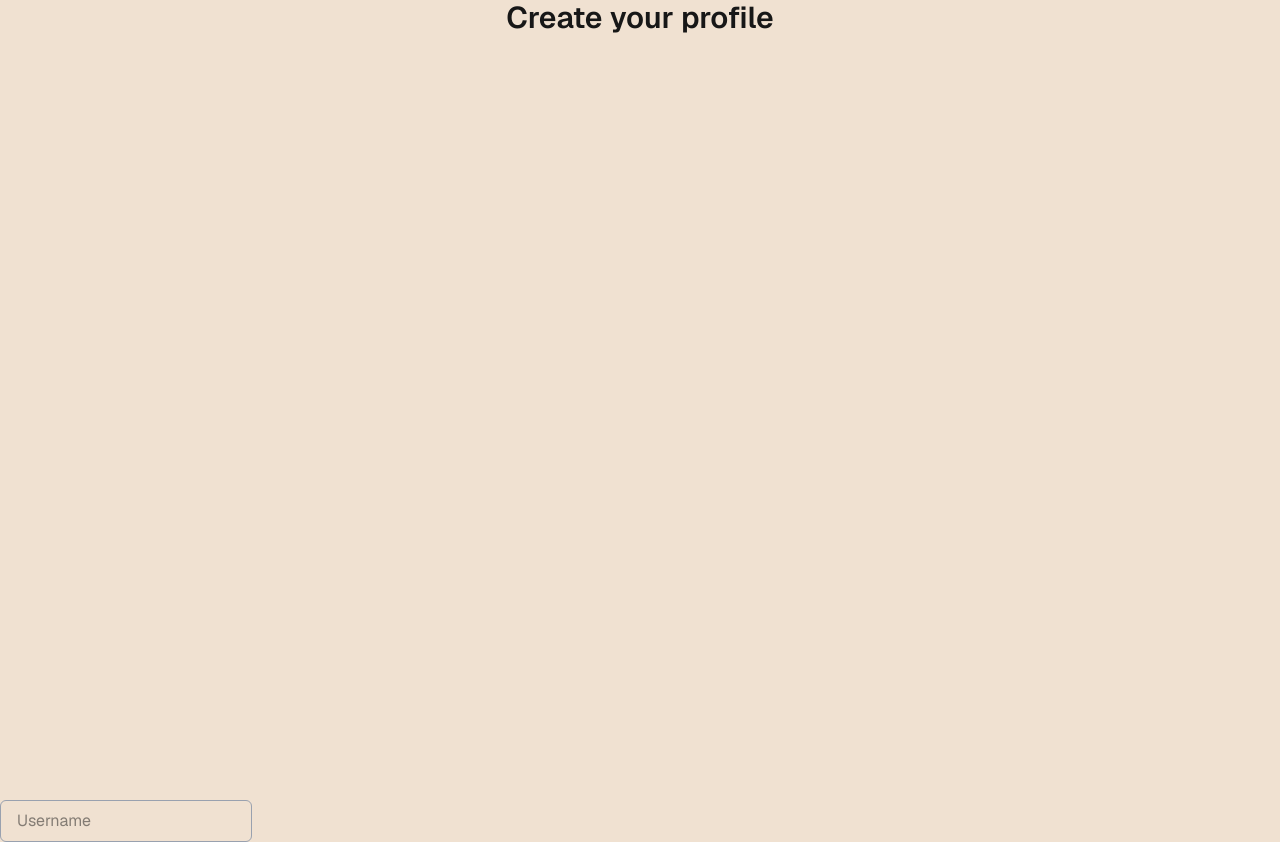
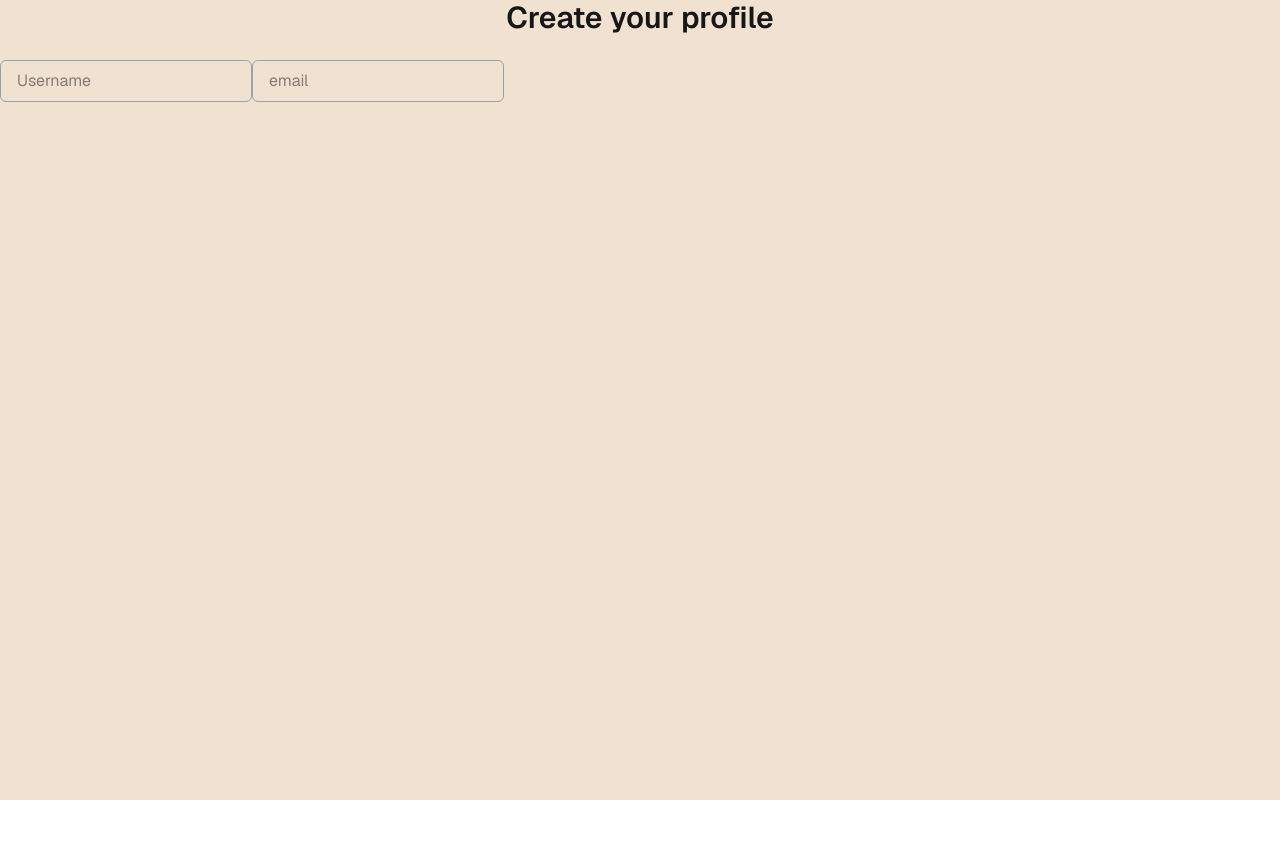
Before and after one commit to Fabiang120/ConAmi, a Next.js app in the folder conami/: page /Profile in a window 1280 px wide. After the commit the page ends 800 px from the top, so only its background shows below. Built offline with nearby package versions, Linux system fonts and the light colour scheme.

Commit message:
created username and email text boxes

```diff
--- a/conami/src/app/Profile/page.js
+++ b/conami/src/app/Profile/page.js
@@ -3,9 +3,10 @@ import { useState } from "react";
 
 export default function Profile(){
     const [username, setUsername] = useState("");
+    const [email, setEmail] = useState("");
     return(
         <div className="flex-1 min-h-screen items-center justify-center font-sans bg-[#f0e1d1]">
-            <h1 className="flex flex-1 min-h-screen justify-center font-sans bg-[#f0e1d1] text-3xl font-semibold">
+            <h1 className="text-3xl font-semibold mb-6 justify-center items-center flex">
                 Create your profile
             </h1>
             <input
@@ -15,6 +16,13 @@ export default function Profile(){
                 onChange={(e) => setUsername(e.target.value)}
                 className="px-4 py-2 rounded-md border border-gray-400 focus:outline-none focus:ring-2 focus:ring-brown-400"
             />
+            <input
+                type="text"
+                placeholder="email"
+                value={email}
+                onChange={(e) => setEmail(e.target.value)}
+                className="px-4 py-2 rounded-md border border-gray-400 focus:outline-none focus:ring-2 focus:ring-brown-400"
+            />
         </div>
     )
 }
```
